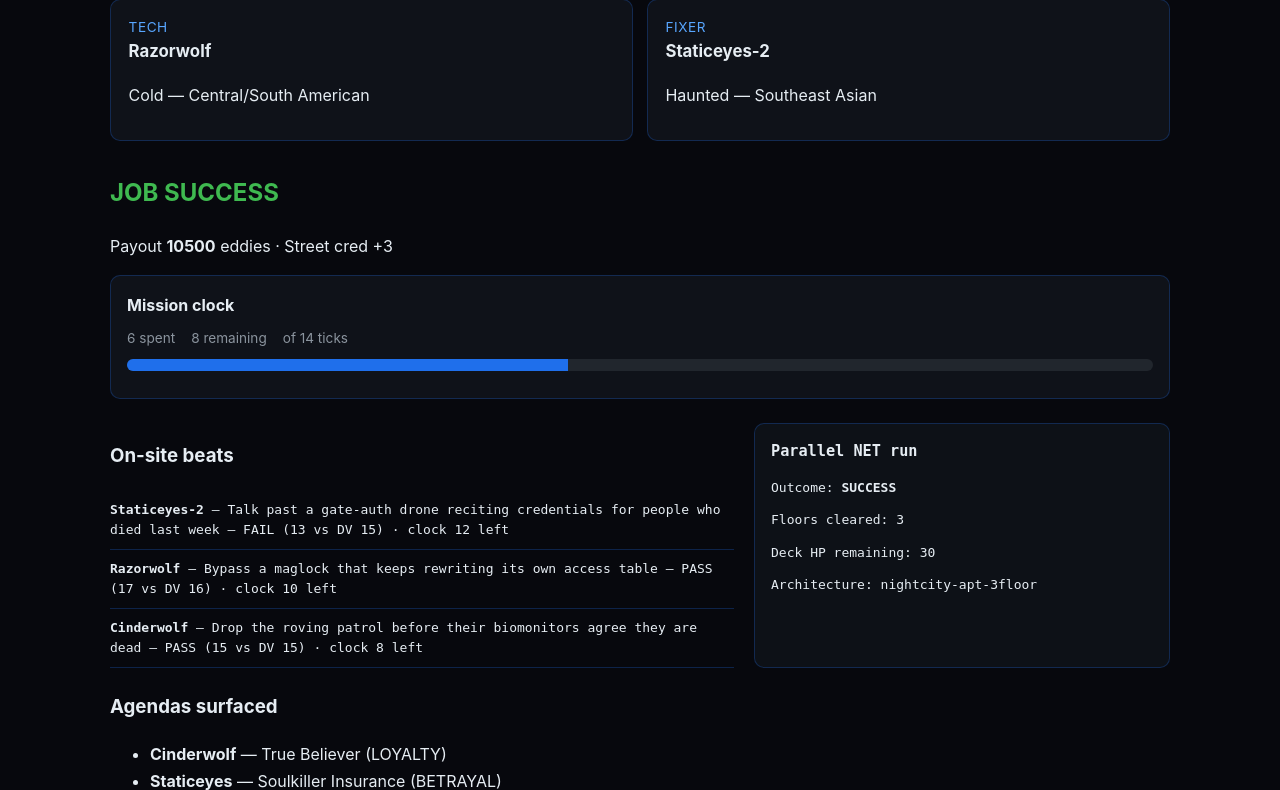
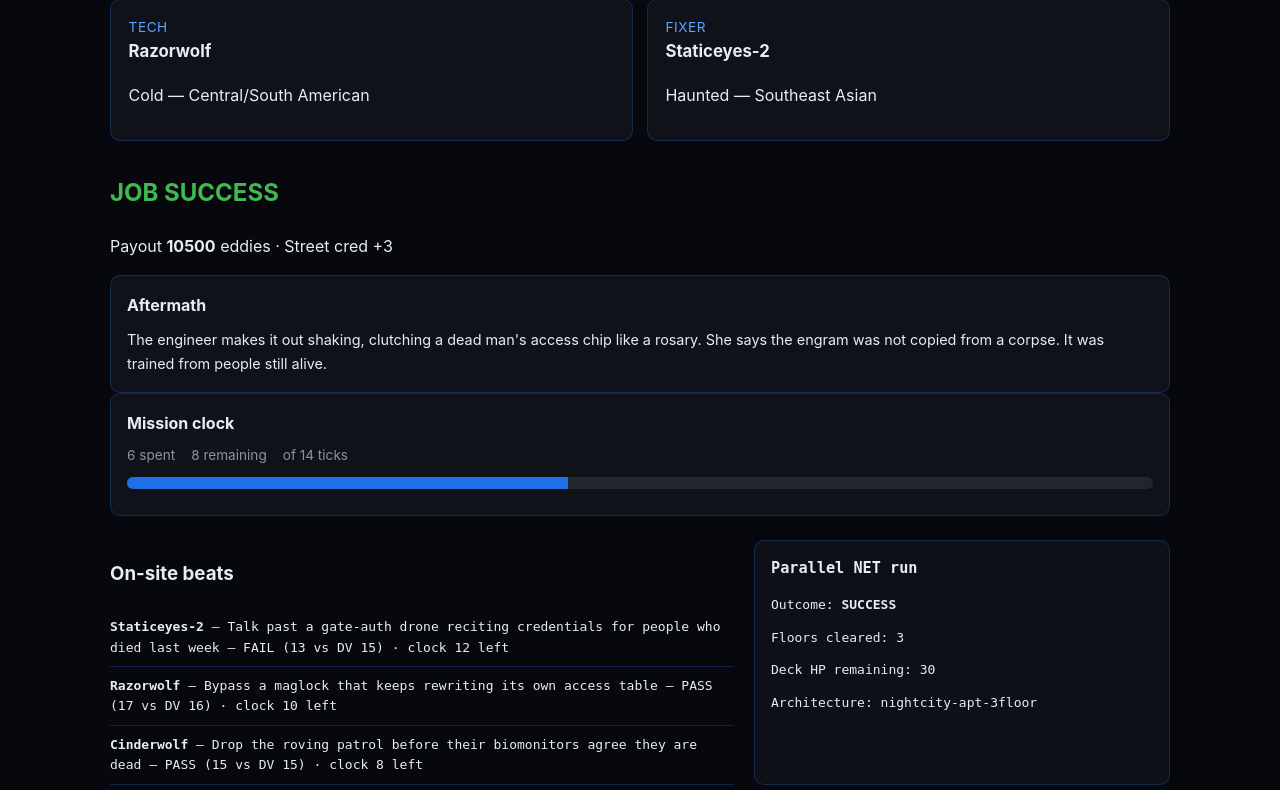
Before and after one commit to decisionsciencecorp/the-last-job, a PHP site: the page made by public/play.php in a window 1280 px wide. Shown: the part 2400-3190 px from the top of the page. Run offline with PHP 8.4, Linux system fonts and the light colour scheme.

Commit message:
Add story debriefs to job outcomes.
Carries per-job success and failure aftermath copy through JobRunner and renders it in the after-action report so each run lands with narrative consequence.

Co-authored-by: Cursor <cursoragent@cursor.com>

```diff
--- a/public/data/jobs/datafort-militech.json
+++ b/public/data/jobs/datafort-militech.json
@@ -11,6 +11,8 @@
   "briefing": "Rogue has a job with the smell of old war on it: a Militech data fortress running in a forgotten arbitration office under City Center. The client wants one file. Rogue wants to know why Militech is willing to kill a judge, a priest, and three netrunners to keep it cold.",
   "stakes": "The file is a kill-list seed: names not yet dead, crimes not yet committed, futures already priced. Pull it and the crew can sell the truth, bury it, or use it to blackmail the kind of people who buy elections.",
   "complication": "The fortress is baited with patriotic nostalgia and dead-soldier ghosts. The ICE does not just cut; it accuses.",
+  "success_debrief": "Rogue reads the first page once, then burns the display glass with her cigarette. The list includes people who have not been born yet, and one codename stamped over and over: LAST JOB.",
+  "failure_debrief": "Militech does not chase you. That is worse. Three hours later, a friend-of-a-friend starts asking what you saw in the fortress and whether you would like to forget it for money.",
   "obstacles": [
     {"id": "ob.creds", "name": "Forge entry credentials against a receptionist AI trained on court transcripts", "stat": "INT", "dv": 16, "ticks": 2, "role_pref": "Tech"},
     {"id": "ob.smoothtalk", "name": "Convince the floor supervisor your fake subpoena outranks their fear", "stat": "COOL", "dv": 16, "ticks": 2, "role_pref": "Fixer"},
--- a/public/data/jobs/extraction-arasaka-substation.json
+++ b/public/data/jobs/extraction-arasaka-substation.json
@@ -11,6 +11,8 @@
   "briefing": "Dexter DeShawn has a name, a floor plan, and a voice recording of an Arasaka engineer whispering that she wants out before her own project eats her alive. She is trapped inside a downtown power substation that officially does not employ anyone after midnight.",
   "stakes": "The target knows where Arasaka buried a prototype personality engram. If she disappears clean, the crew gets paid. If she screams, half the city's black clinics start burning by dawn.",
   "complication": "The extraction window is tied to rolling brownouts. Every minute you waste, the building wakes up one subsystem at a time.",
+  "success_debrief": "The engineer makes it out shaking, clutching a dead man's access chip like a rosary. She says the engram was not copied from a corpse. It was trained from people still alive.",
+  "failure_debrief": "The brownout ends early. Lights come on across the substation, too white and too clean, and Dexter's voice goes flat when he says the target's apartment has already been emptied.",
   "obstacles": [
     {"id": "ob.gate", "name": "Talk past a gate-auth drone reciting credentials for people who died last week", "stat": "COOL", "dv": 15, "ticks": 2, "role_pref": "Fixer"},
     {"id": "ob.maglock", "name": "Bypass a maglock that keeps rewriting its own access table", "stat": "TECH", "dv": 16, "ticks": 2, "role_pref": "Tech"},
--- a/public/data/jobs/smashgrab-pawnshop.json
+++ b/public/data/jobs/smashgrab-pawnshop.json
@@ -11,6 +11,8 @@
   "briefing": "Regina's tip sounds too small for the hour: a pawnshop in Kabuki, one nervous clerk, one locked case, one data shard hidden inside a dead rockerboy's guitar pickup. She will not say who wants it, only that two other crews asked and both stopped answering.",
   "stakes": "This is the kind of little job that buys food, ammo, and one more week of pretending the crew is not already circling something much bigger.",
   "complication": "The shop is a shrine to old Night City ghosts. Crack the wrong case and every cheap relic in the room starts screaming on the local mesh.",
+  "success_debrief": "The shard is warm when it comes free, pulsing with a half-corrupted voiceprint that says one word before the file locks itself: Arasaka. Regina pays fast and tells you not to play it twice.",
+  "failure_debrief": "The pawnshop shutters slam down and the clerk starts crying into an open channel. By morning, the shard is gone, the shop is ash, and Regina's next call starts with a long silence.",
   "obstacles": [
     {"id": "ob.distract", "name": "Keep the clerk talking while their panic alarm blinks red under the counter", "stat": "COOL", "dv": 13, "ticks": 1, "role_pref": "Fixer"},
     {"id": "ob.case", "name": "Crack the display case without waking the pawnshop's bargain-bin defense grid", "stat": "TECH", "dv": 14, "ticks": 2, "role_pref": "Tech"}
--- a/public/data/jobs/the-last-job-arasaka.json
+++ b/public/data/jobs/the-last-job-arasaka.json
@@ -11,6 +11,8 @@
   "briefing": "No fixer. No client. No clean exit clause. The crew has assembled enough truth, debt, and grief to point all of it at Arasaka Tower. The target is buried below executive floors in a vault that was never built on any version of the blueprints.",
   "stakes": "Inside is the thing every job has been orbiting: proof that Arasaka has been training dead minds to wear living faces. Walk out with it and Night City changes for one news cycle. Die inside and the city will sell memorial candles before breakfast.",
   "complication": "The Tower remembers everyone who ever tried this. Doors open with dead voices. Elevators stop on floors that no longer exist. The closer you get, the more the crew's private reasons for being here start fighting the plan.",
+  "success_debrief": "The crew exits under a false dawn of burning billboards while every screen in Night City plays the stolen proof for thirteen impossible seconds. Then the signal dies. Then the offers begin.",
+  "failure_debrief": "Arasaka Tower seals itself before sunrise. By noon, the news calls the crew terrorists, copycats, hallucinations. By nightfall, someone using one of their voices leaves a message asking to try again.",
   "obstacles": [
     {"id": "ob.insider", "name": "Turn the insider contact after they realize the vault knows their childhood name", "stat": "EMP", "dv": 17, "ticks": 2, "role_pref": "Fixer"},
     {"id": "ob.blackout", "name": "Kill floor sensors that keep painting the crew as already deceased", "stat": "TECH", "dv": 18, "ticks": 3, "role_pref": "Tech"},
--- a/public/includes/Job.php
+++ b/public/includes/Job.php
@@ -27,6 +27,8 @@ final class Job
         public string $briefing = '',
         public string $stakes = '',
         public string $complication = '',
+        public string $successDebrief = '',
+        public string $failureDebrief = '',
     ) {
     }
 
@@ -47,6 +49,8 @@ final class Job
             briefing: (string) ($row['briefing'] ?? ''),
             stakes: (string) ($row['stakes'] ?? ''),
             complication: (string) ($row['complication'] ?? ''),
+            successDebrief: (string) ($row['success_debrief'] ?? ''),
+            failureDebrief: (string) ($row['failure_debrief'] ?? ''),
         );
     }
 
--- a/public/includes/JobRunner.php
+++ b/public/includes/JobRunner.php
@@ -120,6 +120,7 @@ final class JobRunner
             'job_name' => $job->name,
             'fixer' => $job->fixer,
             'success' => $success,
+            'debrief' => $success ? $job->successDebrief : $job->failureDebrief,
             'time_ran_out' => $timeRanOut,
             'crew_member_died' => $crewDied,
             'obstacles_passed' => $obstaclesPassed,
--- a/public/play.php
+++ b/public/play.php
@@ -272,6 +272,12 @@ layout_header('Job board', 'play');
 <?php elseif ($report): ?>
     <h2 class="<?= $report['success'] ? 'status-ok' : 'status-bad' ?>"><?= $report['success'] ? 'JOB SUCCESS' : 'JOB FAILED' ?></h2>
     <p>Payout <strong><?= (int) $report['payout_eddies'] ?></strong> eddies · Street cred +<?= (int) $report['street_cred_gained'] ?></p>
+    <?php if (!empty($report['debrief'])): ?>
+        <div class="clock-panel">
+            <strong>Aftermath</strong>
+            <p class="job-briefing"><?= layout_h((string) $report['debrief']) ?></p>
+        </div>
+    <?php endif; ?>
 
     <?php if ($clock !== null):
         $spentPct = $clock['total'] > 0 ? (int) round(($clock['spent'] / $clock['total']) * 100) : 0;
```
